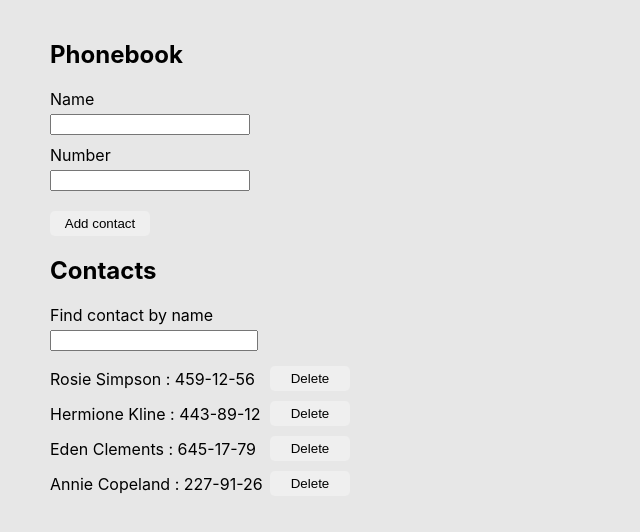
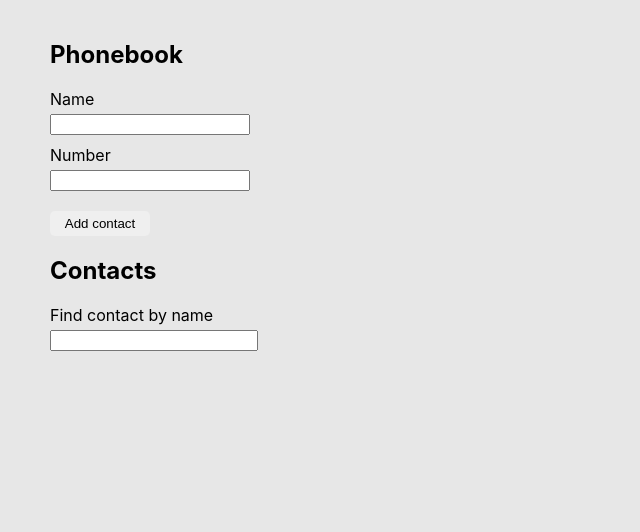
Before and after one commit to elenbond/goit-react-hw-08-phonebook, a React (Create React App) app: page / in a window 1280 px wide. Shown: the top 532 px of the page, without its empty margins (0-640 px from the left). Built offline with nearby package versions, Linux system fonts and the light colour scheme.

Commit message:
Update App.jsx

```diff
--- a/src/components/App.jsx
+++ b/src/components/App.jsx
@@ -1,22 +1,22 @@
 import { nanoid } from "nanoid";
-import { useState, useEffect, useRef } from 'react';
+import { useState, useEffect } from 'react';
 import Section from './Section/Section'
 import ContactForm from './ContactForm/ContactForm';
 import Filter from './Filter/Filter';
 import ContactList from './ContactList/ContactList';
 
-let contactsList = [
-    { id: 'id-1', name: 'Rosie Simpson', number: '459-12-56' },
-    { id: 'id-2', name: 'Hermione Kline', number: '443-89-12' },
-    { id: 'id-3', name: 'Eden Clements', number: '645-17-79' },
-    { id: 'id-4', name: 'Annie Copeland', number: '227-91-26' },
-  ];
+// let contacts = [
+//     { id: 'id-1', name: 'Rosie Simpson', number: '459-12-56' },
+//     { id: 'id-2', name: 'Hermione Kline', number: '443-89-12' },
+//     { id: 'id-3', name: 'Eden Clements', number: '645-17-79' },
+//     { id: 'id-4', name: 'Annie Copeland', number: '227-91-26' },
+//   ];
 
 export const App = () => {
 
-  const [contacts, setContacts] = useState(contactsList);
+  const [contacts, setContacts] = useState(JSON.parse(localStorage.getItem('contacts')) ?? []);
   const [filter, setFilter] = useState('');
-  const mounted = useRef(false);
+  // const mounted = useRef(false);
 
   useEffect(() => {
     const contacts = localStorage.getItem('contacts');
@@ -27,10 +27,10 @@
   }, []);
 
   useEffect(() => {
-    if (mounted.current) {
+    // if (mounted.current) {
       localStorage.setItem('contacts', JSON.stringify(contacts));
-    };
-    mounted.current = true;
+    // };
+    // mounted.current = true;
   }, [contacts]);
 
   const addContact = data => {
```
